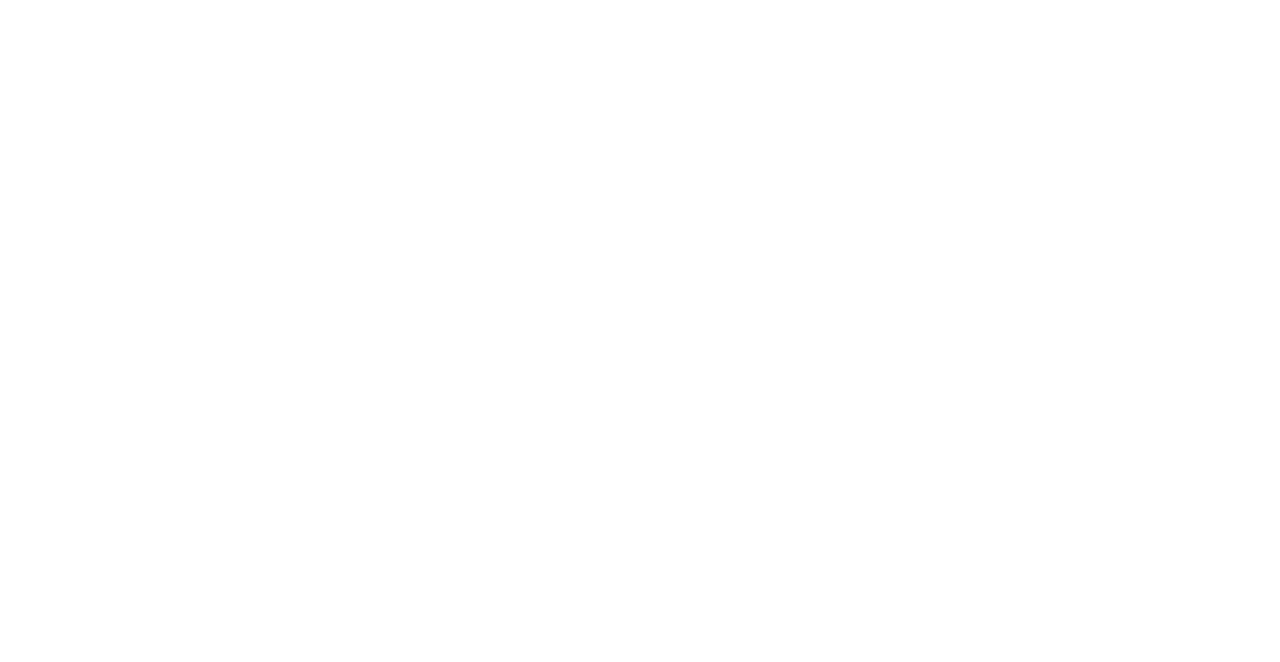
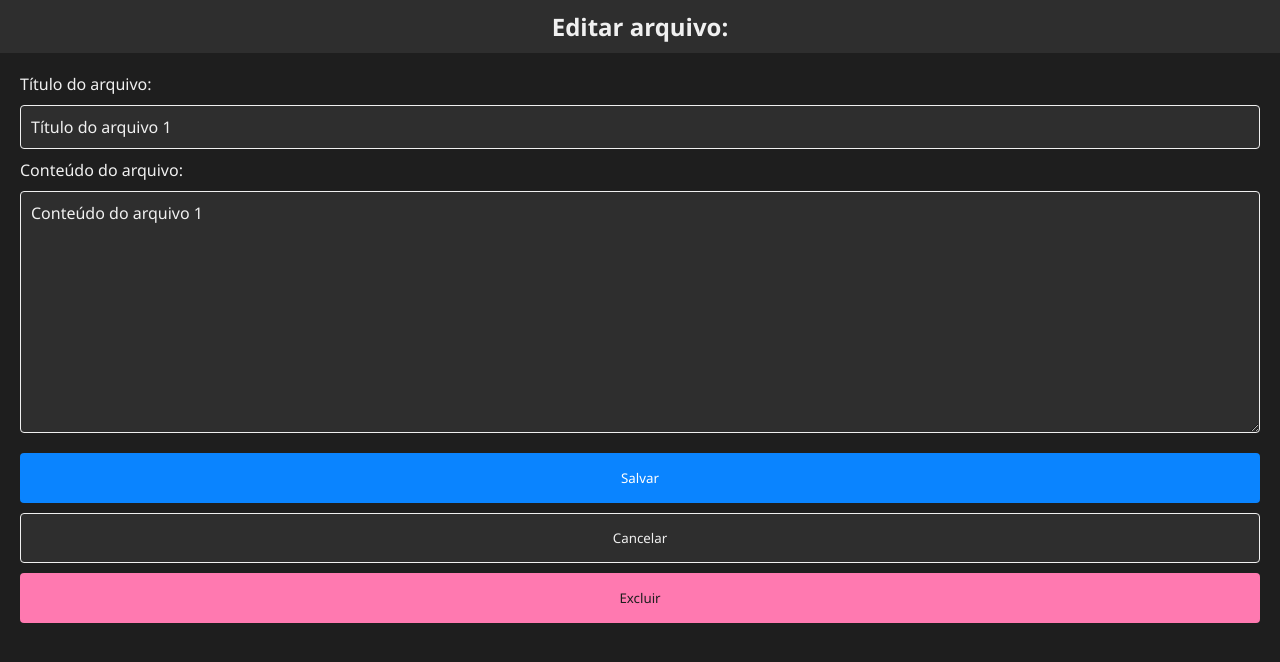
Before and after one commit to Evy8882/noteblock, a React (Vite) app: page /edit in a window 1280 px wide. Before the commit this address had no page. Shown: the top 662 px of the page. Built offline with nearby package versions, Linux system fonts and the light colour scheme.

Commit message:
feat: add EditFile component and integrate navigating functionality between pages

```diff
--- a/src/App.css
+++ b/src/App.css
@@ -9,6 +9,7 @@
 
 .dark-theme {
   --background-color: #1e1e1e;
+  --secondary-background-color: #2e2e2e;
   --text-color: #f0f0f0;
   --primary-color: #0a84ff;
   --secondary-color: #ff79b0;
@@ -33,6 +34,12 @@
   font-size: 1.5rem;
 }
 
+.container{
+  background-color: var(--background-color);
+  color: var(--text-color);
+  min-height: 100vh;
+}
+
 .files-list{
   padding: 20px;
   display: flex;
@@ -45,7 +52,7 @@
   background-color: var(--secondary-background-color);
   padding: 20px 10px;
   border-radius: 5px;
-  box-shadow: 0 2px 4px var(--primary-color);
+  box-shadow: 0 2px 4px var(--text-color);
   display: flex;
   flex-direction: column;
   height: 150px;
@@ -54,3 +61,79 @@
   align-items: center;
   gap: 10px;
 }
+.confirm-btn{
+  background-color: var(--primary-color);
+  color: #fff;
+  border: none;
+  padding: 8px 16px;
+  border-radius: 4px;
+  cursor: pointer;
+}
+.confirm-btn:hover{
+  opacity: 0.8;
+}
+
+.cancel-btn{
+  background-color: var(--secondary-background-color);
+  color: var(--text-color);
+  border: 1px solid var(--text-color);
+  padding: 8px 16px;
+  border-radius: 4px;
+  cursor: pointer;
+}
+.cancel-btn:hover{
+  opacity: 0.8;
+}
+
+.danger-btn{
+  background-color: var(--secondary-color);
+  color: var(--background-color);
+  border: none;
+  padding: 8px 16px;
+  border-radius: 4px;
+  cursor: pointer;
+}
+.danger-btn:hover{
+  opacity: 0.8;
+}
+
+.file-actions{
+  display: flex;
+  gap: 10px;
+}
+
+.edit-file-form{
+  display: flex;
+  flex-direction: column;
+  width: "70%";
+  margin: auto;
+  gap: 10px;
+  padding: 20px;
+}
+
+.edit-file-form input, .edit-file-form textarea{
+  padding: 10px;
+  border: 1px solid var(--text-color);
+  border-radius: 4px;
+  font-size: 1rem;
+  font-family: var(--font-family);
+  color: var(--text-color);
+  background-color: var(--secondary-background-color);
+}
+.edit-file-form input:focus, .edit-file-form textarea:focus{
+  outline: none;
+  border-color: var(--primary-color);
+}
+.edit-file-form textarea{
+  resize: vertical;
+}
+.form-actions{
+  display: flex;
+  gap: 10px;
+  margin-top: 10px;
+  flex-direction: column;
+}
+.form-actions button{
+  width: 100%;
+  height: 50px;
+}
--- a/src/App.tsx
+++ b/src/App.tsx
@@ -1,12 +1,14 @@
 import "./App.css";
 import { BrowserRouter as Router, Route, Routes } from "react-router-dom";
 import Index from "./pages/Index.tsx";
+import EditFile from "./pages/Edit.tsx";
 
 export default function App() {
   return (
     <Router>
       <Routes>
         <Route path="/" element={<Index />} />
+        <Route path="/edit" element={<EditFile />} />
       </Routes>
     </Router>
   );
--- /dev/null
+++ b/src/pages/Edit.tsx
@@ -0,0 +1,29 @@
+import { useNavigate } from "react-router-dom"
+import { useState } from "react";
+
+export default function EditFile() {
+    const [title, setTitle] = useState("Título do arquivo 1");
+    const [content, setContent] = useState("Conteúdo do arquivo 1");
+    const navigate = useNavigate();
+    return (
+        <div className="container dark-theme">
+            <header>
+                <h1>Editar arquivo:</h1>
+            </header>
+            <div className="edit-file-form">
+                <label htmlFor="file-title">Título do arquivo:</label>
+                <input
+                type="text" id="file-title" name="file-title" value={title} onChange={(e) => setTitle(e.target.value)} />
+
+                <label htmlFor="file-content">Conteúdo do arquivo:</label>
+                <textarea id="file-content" name="file-content" rows={10} value={content} onChange={(e) => setContent(e.target.value)}></textarea>
+
+                <div className="form-actions">
+                    <button className="confirm-btn">Salvar</button>
+                    <button className="cancel-btn" onClick={() => { navigate("/"); }}>Cancelar</button>
+                    <button className="danger-btn" onClick={() => { navigate("/"); }}>Excluir</button>
+                </div>
+            </div>
+        </div>
+    )
+}
--- a/src/pages/Index.tsx
+++ b/src/pages/Index.tsx
@@ -1,6 +1,9 @@
+import { useNavigate } from "react-router-dom"
+
 export default function Index() {
+    const navigate = useNavigate();
     return (
-        <div>
+        <div className="container dark-theme">
             <header>
                 <h1>Seus arquivos:</h1>
             </header>
@@ -8,6 +11,15 @@
                 <div className="file-item">
                     <h2>Título do arquivo 1</h2>
                     <p>Última modificação: 2024-06-01</p>
+                    <div className="file-actions">
+                        <button
+                        className="confirm-btn"
+                        onClick={()=>{
+                            navigate("/edit");
+                        }}
+                        >Editar</button>
+                        <button className="danger-btn">Excluir</button>
+                    </div>
                 </div>
             </div>
         </div>
```
